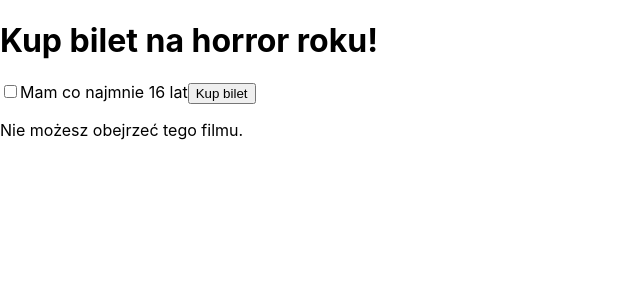
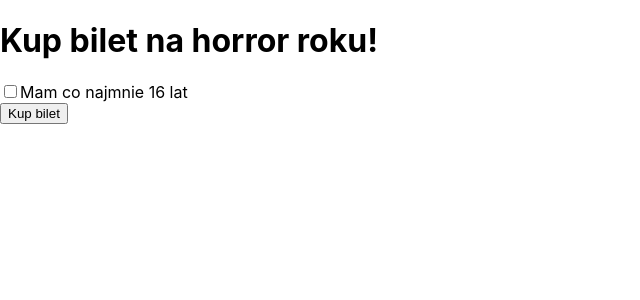
Before and after one commit to RoadToJunior/1react_checkbox, a React (Create React App) app: page / in a window 1280 px wide. Shown: the top 300 px of the page, without its empty margins (0-640 px from the left). Built offline with nearby package versions, Linux system fonts and the light colour scheme.

Commit message:
add form submit handle

```diff
--- a/src/App.js
+++ b/src/App.js
@@ -4,6 +4,14 @@ import "./App.css";
 class TicketShop extends React.Component {
   state = {
     isConfirmed: false,
+    isFormSubmitted: false,
+  };
+
+  handleFormSubmit = (e) => {
+    e.preventDefault();
+    this.setState({
+      isFormSubmitted: true,
+    });
   };
 
   handleChange = () => {
@@ -13,10 +21,12 @@ class TicketShop extends React.Component {
   };
 
   displayMessage = () => {
+    if (this.isFormSubmitted) {
       if (this.state.isConfirmed) {
         return <PositiveMessage />;
       } else {
         return <NegativeMessage />;
+      }
     }
   };
 
@@ -24,6 +34,7 @@ class TicketShop extends React.Component {
     return (
       <>
         <h1>Kup bilet na horror roku!</h1>
+        <form onSubmit={this.handleFormSubmit}>
           <input
             type="checkbox"
             id="age"
@@ -31,7 +42,9 @@ class TicketShop extends React.Component {
             checked={this.state.isConfirmed}
           />
           <label htmlFor="age">Mam co najmnie 16 lat</label>
-        <button onClick={this.handleClick}>Kup bilet</button>
+          <br />
+          <button>Kup bilet</button>
+        </form>
         {this.displayMessage()}
       </>
     );
```
Lines whose indentation alone changed are shown as unchanged.
